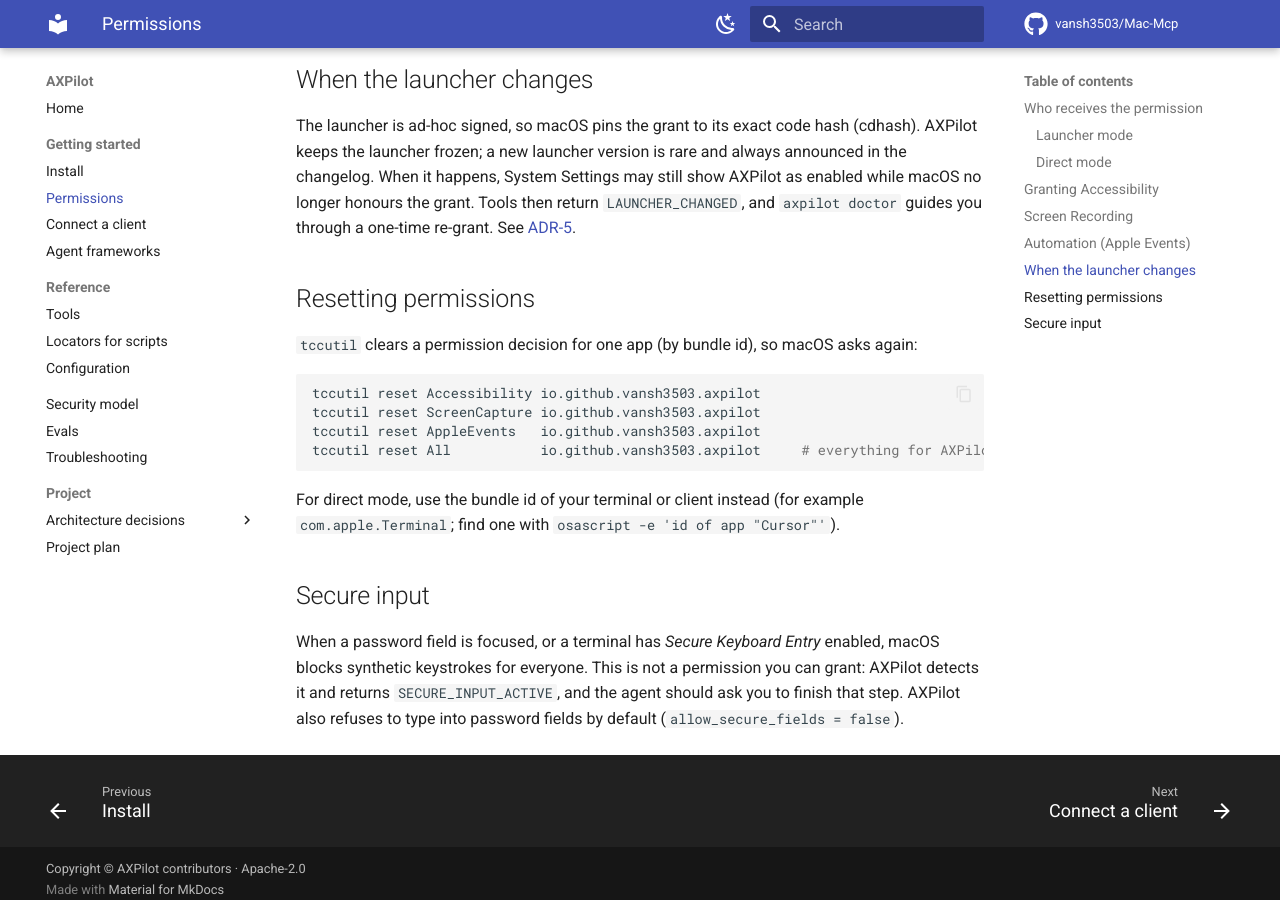
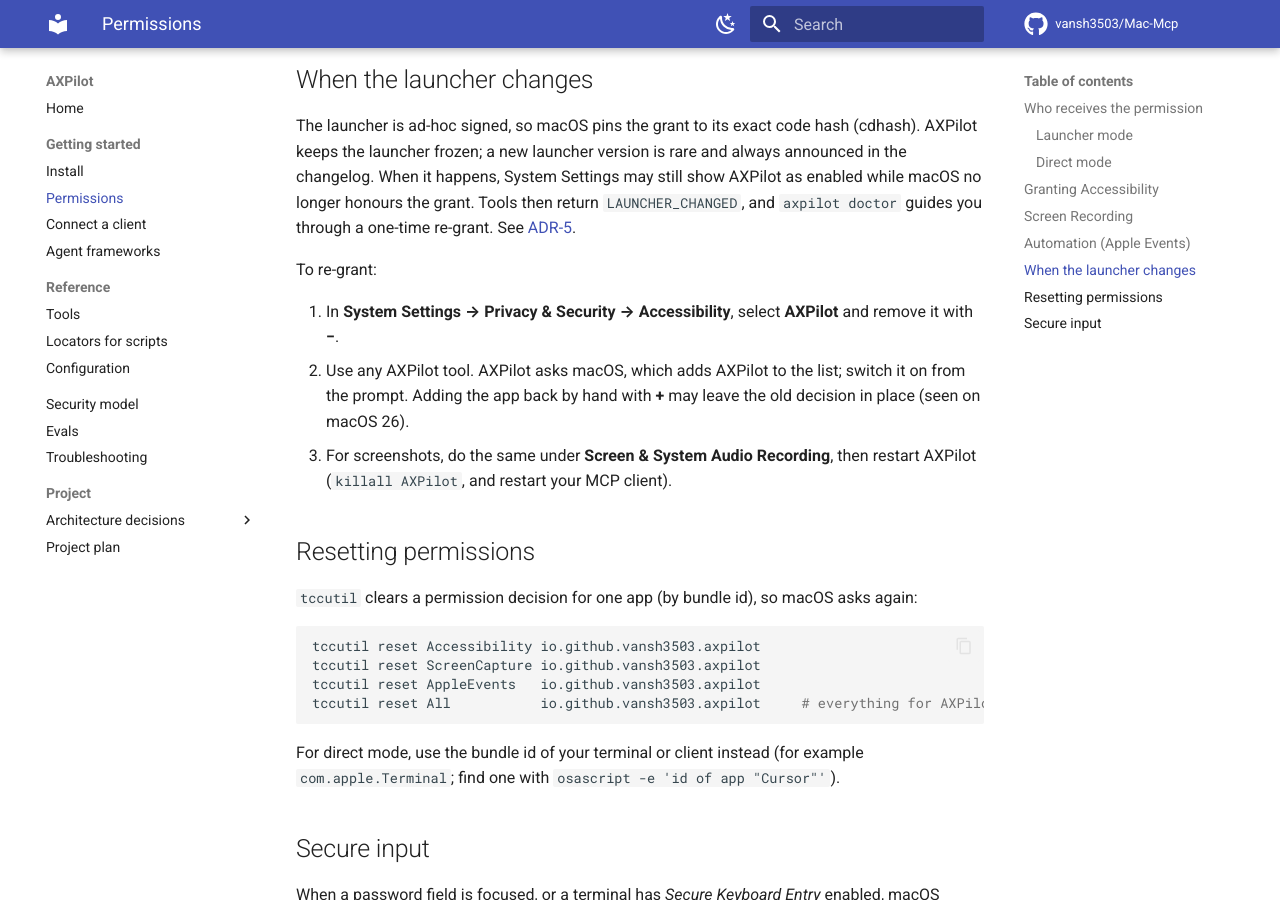
Before and after one commit to Vansh3503/Mac-Mcp, an MkDocs documentation site: the page built from docs/permissions.md, in a window 1280 px wide and 900 px high, scrolled down 2621 px. Built offline with MkDocs 1.6.1 and Material for MkDocs 9.7.7, drawn with Linux system fonts in a browser that asks for light colours; comment, search, counter and statistics services are not loaded.

Commit message:
docs(permissions): re-grant by removing the entry and letting AXPilot ask
After the owner's Mac moved from a self-built launcher to launcher-v1,
removing AXPilot from Accessibility and adding it back with + left
AXIsProcessTrusted false, even after restarting AXPilot. Removing the entry
and letting AXPilot request access (the prompt on its first tool call)
worked at once. permissions.md ("When the launcher changes") now lists
those steps, troubleshooting.md points to them, and doctor's re-grant hint
says the same.

Closes #46

Co-Authored-By: Claude Opus 5.5 <noreply@anthropic.com>

```diff
--- a/docs/permissions.md
+++ b/docs/permissions.md
@@ -89,6 +89,14 @@ happens, System Settings may still show AXPilot as enabled while macOS no longer
 Tools then return `LAUNCHER_CHANGED`, and `axpilot doctor` guides you through a one-time re-grant.
 See [ADR-5](adr/0005-signing-and-distribution.md).
 
+To re-grant:
+
+1. In **System Settings → Privacy & Security → Accessibility**, select **AXPilot** and remove it with **−**.
+2. Use any AXPilot tool. AXPilot asks macOS, which adds AXPilot to the list; switch it on from the prompt.
+   Adding the app back by hand with **+** may leave the old decision in place (seen on macOS 26).
+3. For screenshots, do the same under **Screen & System Audio Recording**, then restart AXPilot
+   (`killall AXPilot`, and restart your MCP client).
+
 ## Resetting permissions
 
 `tccutil` clears a permission decision for one app (by bundle id), so macOS asks again:
```
Also changed, not shown: CHANGELOG.md (+3 -0 lines), docs/troubleshooting.md (+4 -2 lines), 1 other file.
